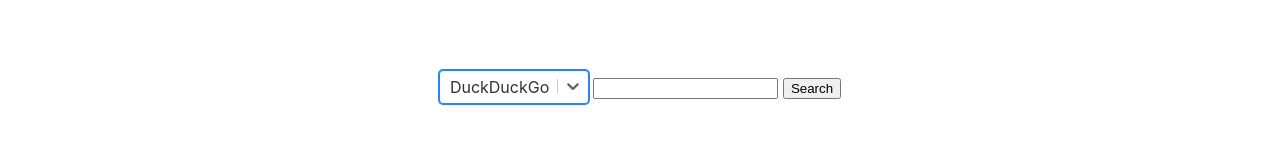
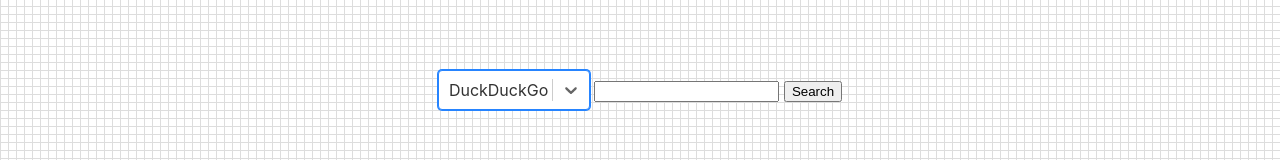
Before and after one commit to robenkleene/roben-kleene-search, a React (Create React App) app: page / in a window 1280 px wide. Shown: the part 130-290 px from the top of the page. Built offline with nearby package versions, Linux system fonts and the light colour scheme.

Commit message:
Set chooser on grid

```diff
--- a/src/App.css
+++ b/src/App.css
@@ -1,14 +1,11 @@
 .App {
   text-align: center;
   margin-top: 200px;
+  /* border: 1px solid red; */
 }
 
-#search {
-  margin-bottom: 16px;
-}
-
-/* body {
+body {
   background-image: repeating-linear-gradient(#ddd 0 1px, transparent 1px 100%),
     repeating-linear-gradient(90deg, #ddd 0 1px, transparent 1px 100%);
   background-size: 8px 8px;
-} */
+}
--- a/src/components/Chooser/Chooser.js
+++ b/src/components/Chooser/Chooser.js
@@ -42,20 +42,12 @@
 const customStyles = {
   control: (provided) => ({
     ...provided,
-    minHeight: "30px",
-    width: "150px",
+    minHeight: "38px",
+    width: "152px",
   }),
   indicatorsContainer: (provided) => ({
     ...provided,
-    height: "30px",
-  }),
-  clearIndicator: (provided) => ({
-    ...provided,
-    padding: "5px",
-  }),
-  dropdownIndicator: (provided) => ({
-    ...provided,
-    padding: "5px",
+    height: "38px",
   }),
 };
 
```
